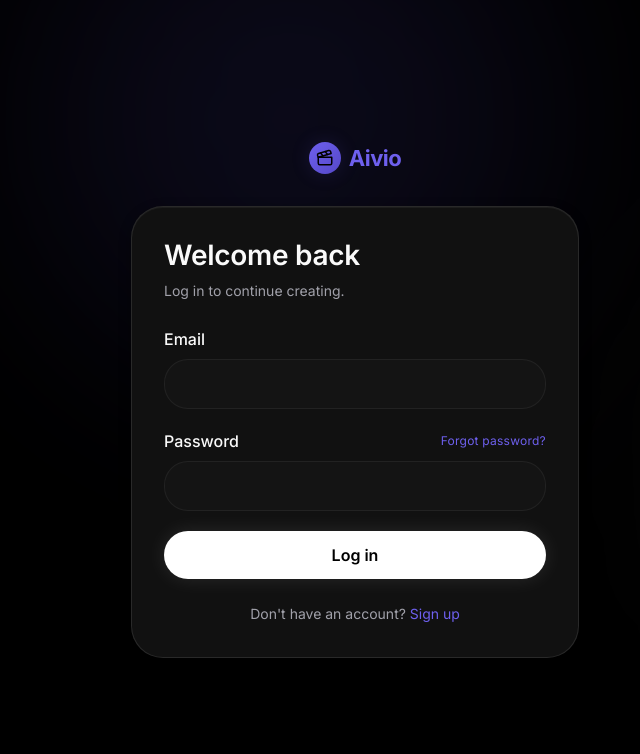
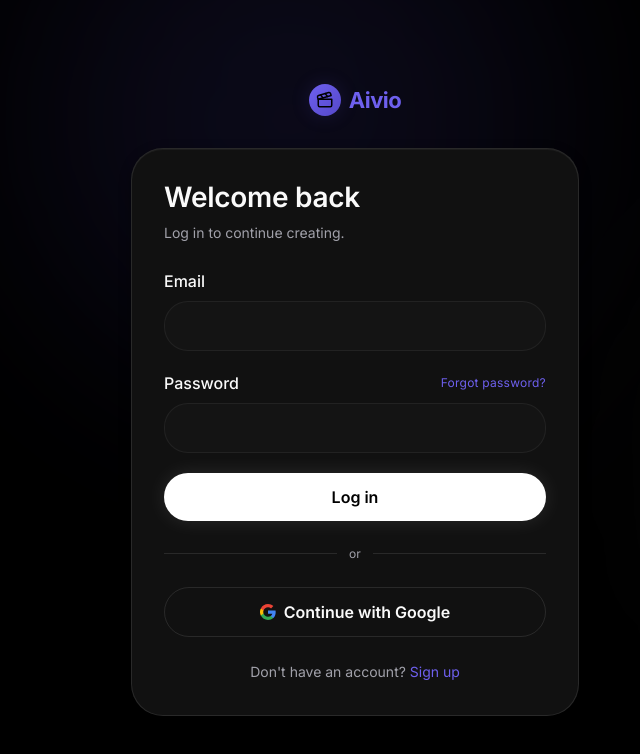
Before and after one commit to Achrafkadmiri/aivio, a Next.js app: page /login in a window 1280 px wide. Shown: the top 754 px of the page, without its empty margins (285-925 px from the left). Built offline with nearby package versions, Linux system fonts and the light colour scheme; no server answers.

Commit message:
auth with google

```diff
--- a/package.json
+++ b/package.json
@@ -16,6 +16,7 @@
     "@radix-ui/react-switch": "^1.3.7",
     "@radix-ui/react-tabs": "^1.1.21",
     "@radix-ui/react-tooltip": "^1.2.16",
+    "@supabase/supabase-js": "^2.112.3",
     "@tanstack/react-query": "^5.101.4",
     "clsx": "^2.1.1",
     "date-fns": "^4.4.0",
--- a/src/app/(auth)/login/page.tsx
+++ b/src/app/(auth)/login/page.tsx
@@ -10,6 +10,7 @@
 import { Input, Label, FieldError } from "@/components/ui/input";
 import { Button } from "@/components/ui/button";
 import { Spinner } from "@/components/ui/spinner";
+import { GoogleAuthButton } from "@/components/auth/google-auth-button";
 import { loginSchema, type LoginInput } from "@/lib/validation";
 import { apiFetch } from "@/lib/api-client";
 
@@ -91,6 +92,16 @@
         </Button>
       </form>
 
+      <div className="mt-6 flex items-center gap-3">
+        <div className="h-px flex-1 bg-line" />
+        <span className="text-caption text-muted">or</span>
+        <div className="h-px flex-1 bg-line" />
+      </div>
+
+      <div className="mt-6">
+        <GoogleAuthButton />
+      </div>
+
       <p className="mt-6 text-center text-body-sm text-muted">
         Don&apos;t have an account?{" "}
         <Link href="/signup" className="text-brand hover:text-brand-hover">
--- a/src/app/(auth)/signup/page.tsx
+++ b/src/app/(auth)/signup/page.tsx
@@ -9,6 +9,7 @@
 import { Card } from "@/components/ui/card";
 import { Input, Label, FieldError } from "@/components/ui/input";
 import { Button } from "@/components/ui/button";
+import { GoogleAuthButton } from "@/components/auth/google-auth-button";
 import { registerSchema, type RegisterInput } from "@/lib/validation";
 import { apiFetch } from "@/lib/api-client";
 
@@ -88,6 +89,16 @@
         </Button>
       </form>
 
+      <div className="mt-6 flex items-center gap-3">
+        <div className="h-px flex-1 bg-line" />
+        <span className="text-caption text-muted">or</span>
+        <div className="h-px flex-1 bg-line" />
+      </div>
+
+      <div className="mt-6">
+        <GoogleAuthButton />
+      </div>
+
       <p className="mt-6 text-center text-body-sm text-muted">
         Already have an account?{" "}
         <Link href="/login" className="text-brand hover:text-brand-hover">
--- /dev/null
+++ b/src/app/auth/callback/page.tsx
@@ -0,0 +1,79 @@
+"use client";
+
+import { useEffect, useState } from "react";
+import { useRouter } from "next/navigation";
+import Link from "next/link";
+import { useQueryClient } from "@tanstack/react-query";
+import { Card } from "@/components/ui/card";
+import { Spinner } from "@/components/ui/spinner";
+import { supabaseBrowserClient } from "@/lib/supabase-browser-client";
+import { apiFetch } from "@/lib/api-client";
+
+// Standalone route (outside the (auth) group) that completes the Google
+// OAuth handoff: Supabase Auth redirects here with the session in the URL,
+// we hand its access_token to our backend to bridge it into our own
+// session cookie (see POST /auth/oauth/session), then drop the Supabase
+// client session — this app doesn't use it after that point.
+export default function AuthCallbackPage() {
+  const router = useRouter();
+  const queryClient = useQueryClient();
+  const [error, setError] = useState<string | null>(null);
+
+  useEffect(() => {
+    let cancelled = false;
+
+    async function run() {
+      const { data, error: sessionError } = await supabaseBrowserClient.auth.getSession();
+      if (cancelled) return;
+
+      const accessToken = data.session?.access_token;
+      if (sessionError || !accessToken) {
+        setError("Google sign-in failed or was cancelled.");
+        return;
+      }
+
+      const res = await apiFetch("/api/auth/oauth/session", {
+        method: "POST",
+        headers: { "Content-Type": "application/json" },
+        body: JSON.stringify({ access_token: accessToken }),
+      });
+
+      await supabaseBrowserClient.auth.signOut();
+      if (cancelled) return;
+
+      if (!res.ok) {
+        const json = await res.json().catch(() => ({}));
+        setError(json.error ?? "Something went wrong signing you in.");
+        return;
+      }
+
+      queryClient.clear();
+      router.replace("/dashboard");
+    }
+
+    run();
+    return () => {
+      cancelled = true;
+    };
+  }, [router, queryClient]);
+
+  return (
+    <div className="flex min-h-screen items-center justify-center bg-surface px-4">
+      <Card variant="standard" className="w-full max-w-md text-center">
+        {error ? (
+          <>
+            <p className="text-body-sm text-accent">{error}</p>
+            <Link href="/login" className="mt-4 inline-block text-brand hover:text-brand-hover">
+              Back to login
+            </Link>
+          </>
+        ) : (
+          <div className="flex flex-col items-center gap-3 py-4">
+            <Spinner size={28} />
+            <p className="text-body-sm text-muted">Signing you in…</p>
+          </div>
+        )}
+      </Card>
+    </div>
+  );
+}
--- /dev/null
+++ b/src/components/auth/google-auth-button.tsx
@@ -0,0 +1,65 @@
+"use client";
+
+import { useState } from "react";
+import { Button } from "@/components/ui/button";
+import { supabaseBrowserClient } from "@/lib/supabase-browser-client";
+
+// lucide-react has no brand logos, so the Google "G" mark is inlined here.
+function GoogleIcon() {
+  return (
+    <svg viewBox="0 0 24 24" className="size-4" aria-hidden="true">
+      <path
+        fill="#4285F4"
+        d="M23.52 12.27c0-.85-.08-1.67-.22-2.45H12v4.64h6.47c-.28 1.5-1.13 2.77-2.4 3.62v3h3.88c2.27-2.09 3.58-5.17 3.58-8.81z"
+      />
+      <path
+        fill="#34A853"
+        d="M12 24c3.24 0 5.95-1.07 7.94-2.92l-3.88-3c-1.08.72-2.45 1.15-4.06 1.15-3.12 0-5.77-2.11-6.71-4.94H1.28v3.1C3.26 21.3 7.3 24 12 24z"
+      />
+      <path
+        fill="#FBBC05"
+        d="M5.29 14.29a7.2 7.2 0 0 1 0-4.58v-3.1H1.28a12 12 0 0 0 0 10.78z"
+      />
+      <path
+        fill="#EA4335"
+        d="M12 4.77c1.76 0 3.35.61 4.6 1.8l3.44-3.44C17.94 1.19 15.24 0 12 0 7.3 0 3.26 2.7 1.28 6.61l4.01 3.1C6.23 6.88 8.88 4.77 12 4.77z"
+      />
+    </svg>
+  );
+}
+
+export function GoogleAuthButton() {
+  const [loading, setLoading] = useState(false);
+  const [error, setError] = useState<string | null>(null);
+
+  async function handleClick() {
+    setError(null);
+    setLoading(true);
+    const { error: oauthError } = await supabaseBrowserClient.auth.signInWithOAuth({
+      provider: "google",
+      options: { redirectTo: `${window.location.origin}/auth/callback` },
+    });
+    if (oauthError) {
+      setError(oauthError.message);
+      setLoading(false);
+    }
+    // On success the browser navigates away to Google, so no further
+    // state update is needed here.
+  }
+
+  return (
+    <div>
+      <Button
+        type="button"
+        variant="secondary"
+        loading={loading}
+        onClick={handleClick}
+        className="w-full"
+      >
+        {!loading && <GoogleIcon />}
+        Continue with Google
+      </Button>
+      {error && <p className="mt-2 text-center text-caption text-accent">{error}</p>}
+    </div>
+  );
+}
--- /dev/null
+++ b/src/lib/supabase-browser-client.ts
@@ -0,0 +1,17 @@
+import { createClient } from "@supabase/supabase-js";
+
+// Browser-only Supabase client used solely to drive Google OAuth
+// (supabase.auth.signInWithOAuth) and read back the resulting session. This
+// app doesn't use Supabase Auth as its source of truth — after OAuth
+// completes, /auth/callback bridges the Supabase session into our own
+// custom JWT-cookie session (see supabase/functions/api/routes/auth.ts,
+// POST /auth/oauth/session) and the Supabase client session is discarded.
+const SUPABASE_URL = process.env.NEXT_PUBLIC_SUPABASE_URL ?? "";
+const SUPABASE_ANON_KEY = process.env.NEXT_PUBLIC_SUPABASE_ANON_KEY ?? "";
+
+export const supabaseBrowserClient = createClient(SUPABASE_URL, SUPABASE_ANON_KEY, {
+  auth: {
+    persistSession: false,
+    detectSessionInUrl: true,
+  },
+});
```
Also changed, not shown: 1 other file (tests, documents, lock files or other folders).
